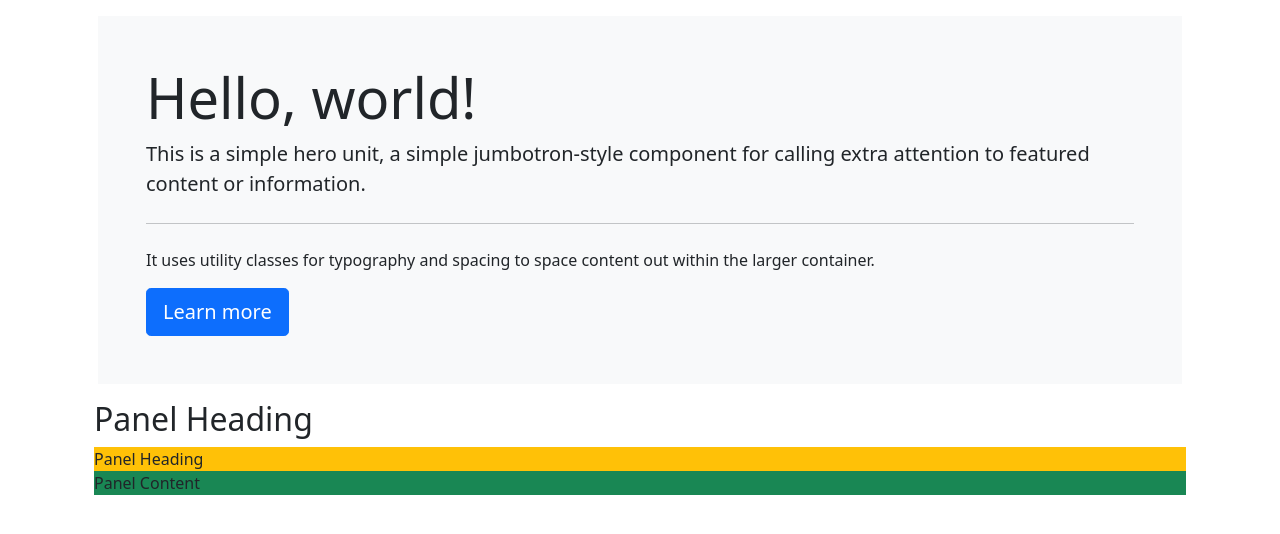
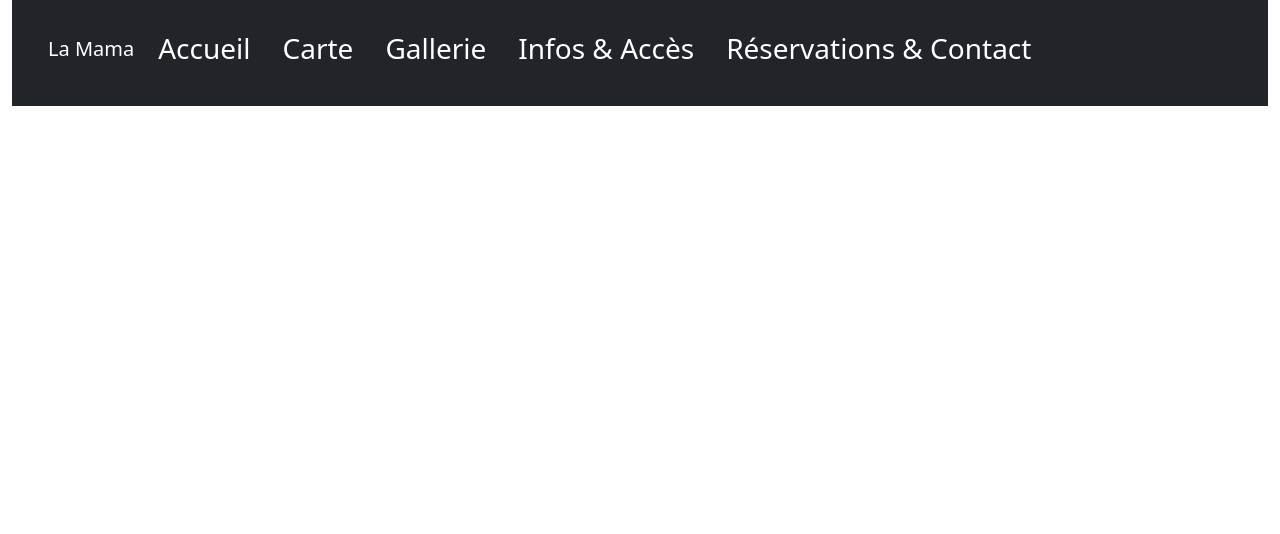
Before and after one commit to AdrienLenoir/restaurant-css-framework, a plain HTML site: page index.html in a window 1280 px wide. Drawn offline with nearby package versions, Linux system fonts and the light colour scheme.

Commit message:
responsive navbar

```diff
--- a/index.html
+++ b/index.html
@@ -8,21 +8,44 @@
     <title>Welcome</title>
 </head>
 <body>
-    <div class="container">
-        <div class="bg-light p-5 rounded-lg m-3">
-            <h1 class="display-4">Hello, world!</h1>
-            <p class="lead">This is a simple hero unit, a simple jumbotron-style component for calling extra attention to featured content or information.</p>
-            <hr class="my-4">
-            <p>It uses utility classes for typography and spacing to space content out within the larger container.</p>
-            <a class="btn btn-primary btn-lg" href="#" role="button">Learn more</a>
-        </div>
-        <div class="container">
-            <h2>Panel Heading</h2>
-            <div class="panel panel-default">
-              <div class="panel-heading bg-warning">Panel Heading</div>
-              <div class="panel-body bg-success">Panel Content</div>
+    <div class="container-fluid">
+        <nav class="navbar navbar-expand-lg navbar-dark bg-dark p-4">
+            <div class="container-fluid">
+              <a class=" h3 navbar-brand" href="#">La Mama</a>
+              <button class="navbar-toggler" type="button" data-bs-toggle="collapse" data-bs-target="#navbarNavDropdown" aria-controls="navbarNavDropdown" aria-expanded="false" aria-label="Toggle navigation">
+                <span class="navbar-toggler-icon"></span>
+              </button>
+              <div class="collapse navbar-collapse" id="navbarNavDropdown">
+                <ul class="navbar-nav">
+                    <!--<li class="nav-item dropdown">
+                        <a class="nav-link dropdown-toggle h3 text-white" href="#" id="navbarDropdownMenuLink" role="button" data-bs-toggle="dropdown" aria-expanded="false">
+                          Carte
+                        </a>
+                        <ul class="dropdown-menu" aria-labelledby="navbarDropdownMenuLink">
+                          <li><a class="dropdown-item" href="#">Action</a></li>
+                          <li><a class="dropdown-item" href="#">Another action</a></li>
+                          <li><a class="dropdown-item" href="#">Something else here</a></li>
+                        </ul>
+                      </li>-->
+                  <li class="nav-item">
+                    <a class="nav-link active h3 text-white pe-4" aria-current="page" href="#">Accueil</a>
+                  </li>
+                  <li class="nav-item">
+                    <a class="nav-link h3 text-white pe-4" href="#">Carte</a>
+                  </li>
+                  <li class="nav-item">
+                    <a class="nav-link h3 text-white pe-4" href="#">Gallerie</a>
+                  </li>
+                  <li class="nav-item">
+                    <a class="nav-link h3 text-white pe-4" href="#">Infos & Accès</a>
+                  </li>
+                  <li class="nav-item me-0 pe-0">
+                    <a class="nav-link h3 text-white" href="#">Réservations & Contact</a>
+                  </li>
+                </ul>
+              </div>
             </div>
-        </div>
+          </nav>
 
     </div>
     <script src="https://cdn.jsdelivr.net/npm/@popperjs/core@2.9.2/dist/umd/popper.min.js" integrity="sha384-IQsoLXl5PILFhosVNubq5LC7Qb9DXgDA9i+tQ8Zj3iwWAwPtgFTxbJ8NT4GN1R8p" crossorigin="anonymous"></script>
```
